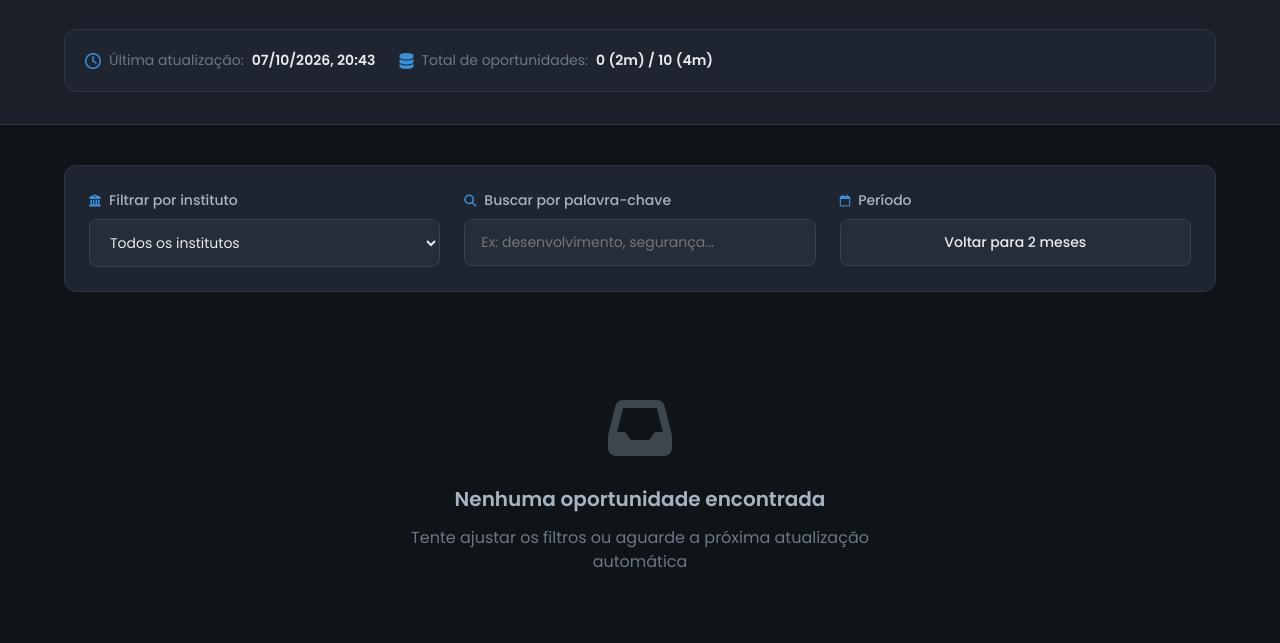
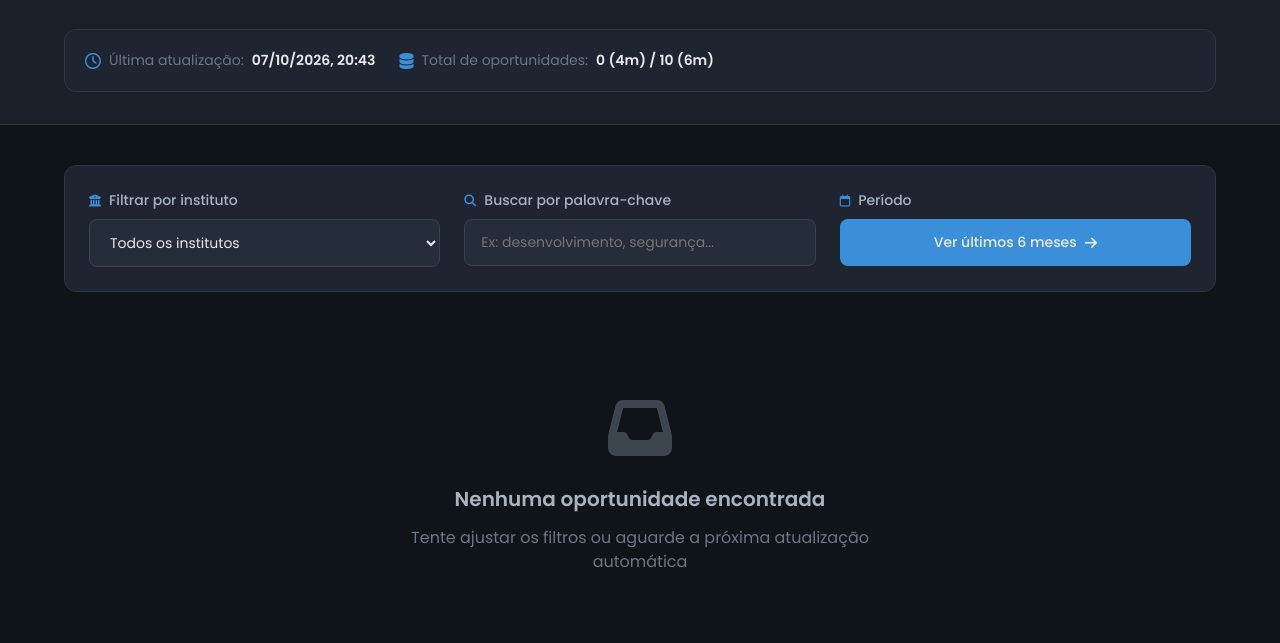
Before and after one commit to NathCADev/pos-monitor, a plain HTML site: page index.html in a window 1280 px wide. Both pictures are taken after a click on the button "Ver últimos 4 meses". Shown: the part 157-800 px from the top of the page. Drawn offline with Linux system fonts and the light colour scheme.

Commit message:
Adição do favicon e ajuste no scrapper

```diff
--- a/app.js
+++ b/app.js
@@ -111,11 +111,12 @@ function renderStatusBar(data) {
 
   if (totalCountElement) {
     const padrao = data.filtro_padrao_meses || 2;
-    const ext = data.filtro_extendido_meses || 4;
+    const ext = data.filtro_extendido_meses || 6;
+    const atual = AppState.currentFilters.periodoMeses || padrao;
     const ativos = AppState.filteredData ? AppState.filteredData.length : data.total_oportunidades;
     const total = data.total_extendido ?? data.oportunidades.length;
-    totalCountElement.textContent = `${ativos} (2m) / ${total} (4m)`;
-    totalCountElement.title = `Exibindo últimos ${padrao} meses. Total retido: últimos ${ext} meses.`;
+    totalCountElement.textContent = `${ativos} (${atual}m) / ${total} (${ext}m)`;
+    totalCountElement.title = `Exibindo últimos ${atual} meses. Total retido: últimos ${ext} meses.`;
   }
 }
 
@@ -275,7 +276,7 @@ function applyFilters() {
 
   let filtered = AppState.data.oportunidades;
 
-  // Filtro por período (2m padrão / 4m estendido)
+  // Filtro por período (2m padrão, cicla 2→4→6)
   const meses = AppState.currentFilters.periodoMeses || 2;
   filtered = filtered.filter(oport => dentroDoPeriodo(oport, meses));
 
@@ -301,22 +302,33 @@ function applyFilters() {
   renderStatusBar(AppState.data);
 }
 
+function getOpcoesPeriodo() {
+  if (Array.isArray(AppState.data?.opcoes_periodo_meses) && AppState.data.opcoes_periodo_meses.length) {
+    return AppState.data.opcoes_periodo_meses;
+  }
+  const padrao = AppState.data?.filtro_padrao_meses || 2;
+  const ext = AppState.data?.filtro_extendido_meses || 6;
+  const set = [...new Set([padrao, 4, ext])].sort((a, b) => a - b);
+  return set;
+}
+
 function updateToggleButton() {
   const btn = document.getElementById('togglePeriodo');
   if (!btn || !AppState.data) return;
-  const padrao = AppState.data.filtro_padrao_meses || 2;
-  const ext = AppState.data.filtro_extendido_meses || 4;
-  const atual = AppState.currentFilters.periodoMeses || padrao;
-  btn.textContent = atual === padrao
-    ? `Ver últimos ${ext} meses`
-    : `Voltar para ${padrao} meses`;
+  const opcoes = getOpcoesPeriodo();
+  const atual = AppState.currentFilters.periodoMeses || opcoes[0];
+  const idx = opcoes.indexOf(atual);
+  const proximo = opcoes[(idx + 1) % opcoes.length];
+  btn.innerHTML = proximo === opcoes[0]
+    ? `Voltar para ${opcoes[0]} meses <i class="fa-solid fa-rotate-left"></i>`
+    : `Ver últimos ${proximo} meses <i class="fa-solid fa-arrow-right"></i>`;
 }
 
 function togglePeriodo() {
-  const padrao = AppState.data?.filtro_padrao_meses || 2;
-  const ext = AppState.data?.filtro_extendido_meses || 4;
-  AppState.currentFilters.periodoMeses =
-    (AppState.currentFilters.periodoMeses === ext) ? padrao : ext;
+  const opcoes = getOpcoesPeriodo();
+  const atual = AppState.currentFilters.periodoMeses || opcoes[0];
+  const idx = opcoes.indexOf(atual);
+  AppState.currentFilters.periodoMeses = opcoes[(idx + 1) % opcoes.length];
   applyFilters();
   updateToggleButton();
 }
--- a/index.html
+++ b/index.html
@@ -4,7 +4,12 @@
     <meta charset="UTF-8">
     <meta name="viewport" content="width=device-width, initial-scale=1.0">
     <meta name="description" content="Monitor automático de pós-graduações EAD gratuitas em institutos federais">
+    <meta name="theme-color" content="#0f1419">
     <title>Monitor de Pós-Graduação EAD | Oportunidades Gratuitas</title>
+
+    <!-- Favicon -->
+    <link rel="icon" type="image/svg+xml" href="favicon.svg">
+    <link rel="apple-touch-icon" href="favicon.svg">
 
     <!-- Google Fonts - Poppins -->
     <link rel="preconnect" href="https://fonts.googleapis.com">
--- a/styles.css
+++ b/styles.css
@@ -301,22 +301,35 @@ body {
 }
 
 .filters__button {
-  padding: var(--space-3) var(--space-4);
-  background-color: var(--color-surface-200);
-  border: 1px solid var(--color-border-default);
+  display: inline-flex;
+  align-items: center;
+  justify-content: center;
+  gap: var(--space-2);
+  padding: var(--space-3) var(--space-5);
+  background-color: var(--color-accent-primary);
+  color: var(--color-text-primary);
+  border: 1px solid transparent;
   border-radius: var(--radius-md);
-  color: var(--color-text-primary);
   font-family: var(--font-family-primary);
   font-size: var(--font-size-sm);
   font-weight: var(--font-weight-medium);
+  text-decoration: none;
   cursor: pointer;
   transition: all var(--transition-fast);
   outline: none;
 }
 
 .filters__button:hover {
-  border-color: var(--color-accent-primary);
-  background-color: var(--color-surface-300);
+  background-color: var(--color-accent-secondary);
+  transform: translateX(2px);
+}
+
+.filters__button i {
+  transition: transform var(--transition-fast);
+}
+
+.filters__button:hover i {
+  transform: translateX(3px);
 }
 
 /* Loading State */
```
Also changed, not shown: favicon.svg (added), 1 other file.
